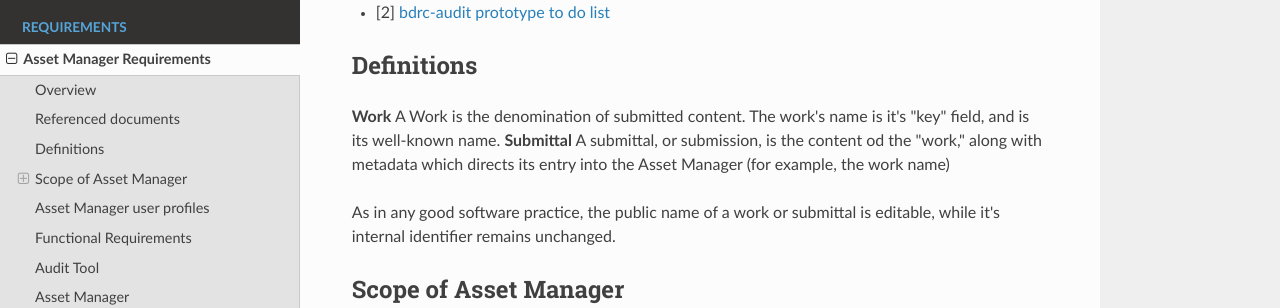
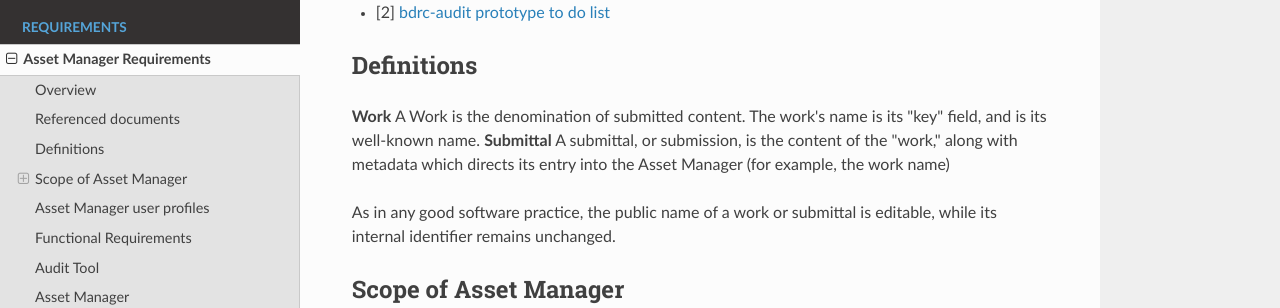
Before and after one commit to buda-base/asset-manager, an MkDocs documentation site: the page built from docs/req/requirements.md, in a window 1280 px wide and 900 px high, scrolled down 312 px. Shown: the part 151-459 px from the top of the window. Built offline with MkDocs 1.6.1, drawn with Linux system fonts in a browser that asks for light colours; nearby versions of some CDN libraries; some of the changed text lies outside the part shown.

```diff
--- a/docs/req/requirements.md
+++ b/docs/req/requirements.md
@@ -11,10 +11,10 @@
 
 ## Definitions
 
-**Work** A Work is the denomination of submitted content. The work's name is it's "key" field, and is its well-known name.
-**Submittal** A submittal, or submission, is the content od the "work," along with metadata which directs its entry into the Asset Manager (for example, the work name)
+**Work** A Work is the denomination of submitted content. The work's name is its "key" field, and is its well-known name.
+**Submittal** A submittal, or submission, is the content of the "work," along with metadata which directs its entry into the Asset Manager (for example, the work name)
 
-As in any good software practice, the public name of a work or submittal is editable, while it's internal identifier remains unchanged.
+As in any good software practice, the public name of a work or submittal is editable, while its internal identifier remains unchanged.
 
 ## Scope of Asset Manager
 ### Acquisition channels
@@ -119,11 +119,11 @@
 
 See [Test Requirements](tests.md) for detailed requirements.
 
-Number of files per folder
-File Type Requirement
-Canonical paths
-Audit biblio-sheet
-Validate upload package
+- Number of files per folder
+- File Type Requirement
+- Canonical paths
+- Audit biblio-sheet
+- Validate upload package
 
 # Detailed Requirements
 ## Audit Tool
@@ -149,7 +152,7 @@
 2. The system runs each test in turn, and records the results.
 3. The system displays the results.
 
-[Test Requirements](tests.md)documents each test's parameters and success criteria.
+[Test Requirements](tests.md) documents each test's parameters and success criteria.
 
 ##### Enter biblio-data
 The system prompts the user for the bibliographical data. It saves the data in a format which the package builder will include. The biblio-data might be what the scanning operator or their project manager input into the spreadsheet (see [Bibliographic Data Sheet](https://buda-base.github.io/digitization-guidelines/#standards/standards-en/))
```
Also changed, not shown: other parts of docs/req/requirements.md (+5 -2 lines), README.md (+11 -0 lines), docs/index.md (+9 -3 lines).
